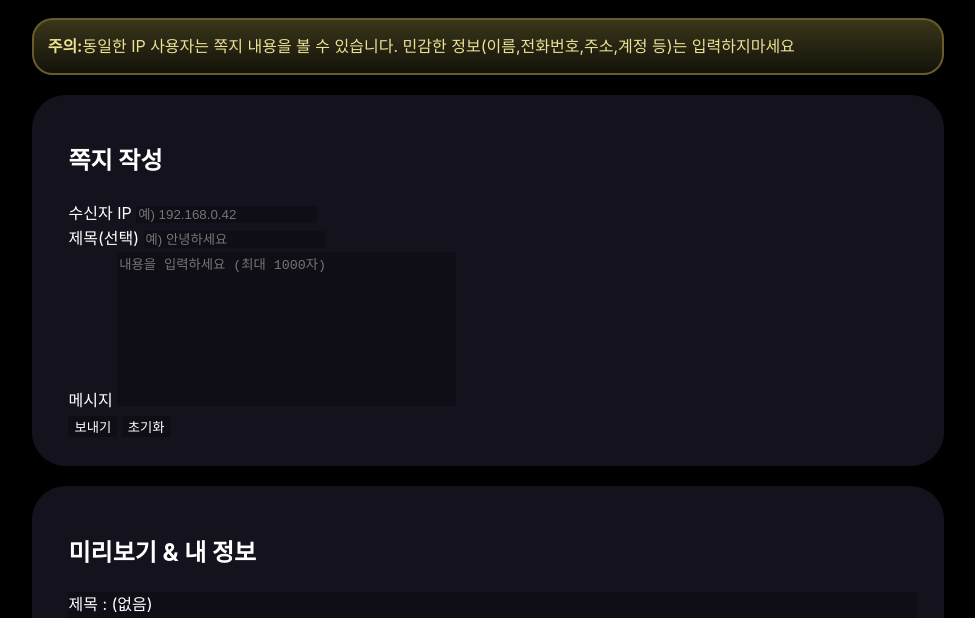
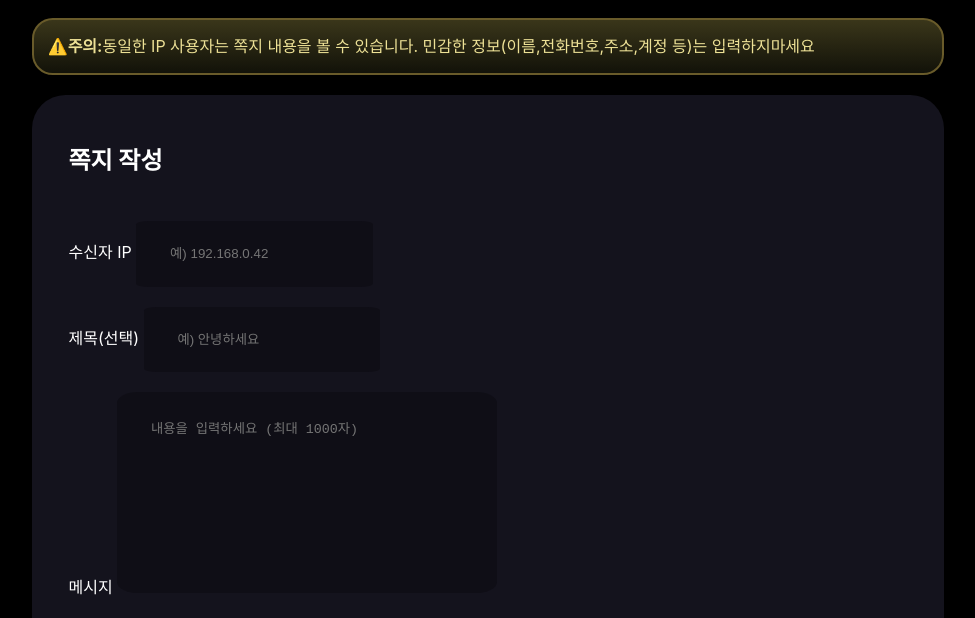
Before and after one commit to sparr0w7/scit48-frontend-basic-project, a plain HTML site: page frontend/compose/compose.html in a window 1280 px wide. Shown: the part 163-781 px from the top of the page, without its empty margins (152-1127 px from the left). Drawn offline with Linux system fonts and the light colour scheme.

Commit message:
compose css 수정

```diff
--- a/frontend/compose/compose.css
+++ b/frontend/compose/compose.css
@@ -2,6 +2,7 @@ body {
   background-color: black;
   color: white;
 }
+
 div.status {
 
   background-color: #14131d;
@@ -33,15 +34,39 @@ span.caution {
 }
 
 .box {
+
+  background-size: cover;
+  border-radius: 2.1em;
+  overflow: hidden;
+  height: auto;
+  padding: 3%;
+  padding-left: 4%;
+  margin-top: 20px;
   background-color: #0f0e16;
   color: white;
   border: 0;
+
+  border-radius: 5.5%;
 }
+
 .left {
   display: inline;
 
   width: 100px;
 }
+
 textarea {
+  background-color: #14131d;
+  background-size: cover;
+  border-radius: 2.1em;
+  overflow: hidden;
+  height: auto;
+  padding: 3%;
+  padding-left: 4%;
+  margin-top: 20px;
   resize: none;
 }
+
+#myinfo {
+  background-color: #110e1f;
+}
--- a/frontend/compose/compose.html
+++ b/frontend/compose/compose.html
@@ -1,12 +1,6 @@
-<!DOCTYPE html>
-<html lang="ko">
-
-<head>
-  <meta charset="utf-8" />
-  <meta name="viewport" content="width=device-width, initial-scale=1" />
-  <title>IpTalk · 쪽지쓰기</title>
-  <link rel="stylesheet" href="../shared/base.css" />
-  <link rel="stylesheet" href="./compose.css" />
+<title>IpTalk · 쪽지쓰기</title>
+<link rel="stylesheet" href="../shared/base.css" />
+<link rel="stylesheet" href="./compose.css" />
 
 </head>
 
@@ -14,7 +8,7 @@
   <div id="header"></div>
   <main class="container">
     <h1>IpTalk · 쪽지쓰기</h1>
-    <div class="warning-box"><span class="caution">주의:</span> 동일한 IP 사용자는 쪽지 내용을 볼 수 있습니다. 민감한 정보(이름,전화번호,주소,계정 등)는
+    <div class="warning-box"><span class="caution">⚠️주의:</span> 동일한 IP 사용자는 쪽지 내용을 볼 수 있습니다. 민감한 정보(이름,전화번호,주소,계정 등)는
       입력하지마세요</div>
     <div class="status">
       <h2>쪽지 작성</h2>
@@ -44,6 +38,8 @@
     </div>
 
     </div>
+    </div>
+
   </main>
   <div id="footer"></div>
   <script type="module">
@@ -52,5 +48,3 @@
   </script>
   <script type="module" src="./compose.js"></script>
 </body>
-
-</html>
```
Also changed, not shown: frontend/about/about.html (+2 -2 lines).
